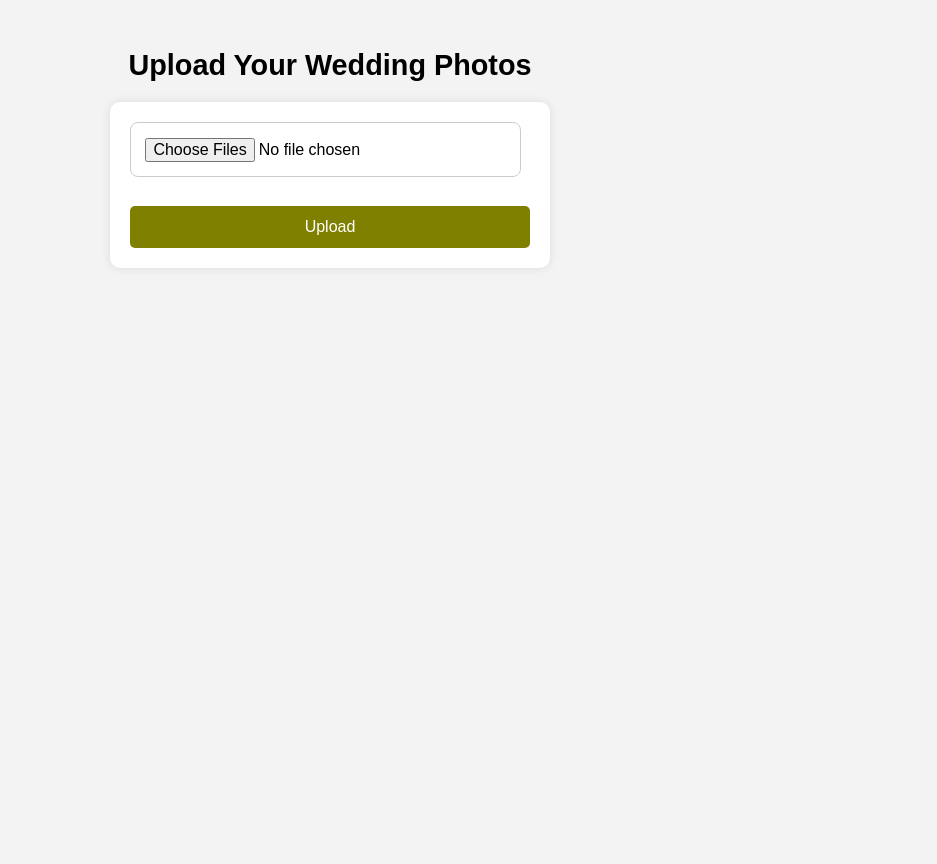
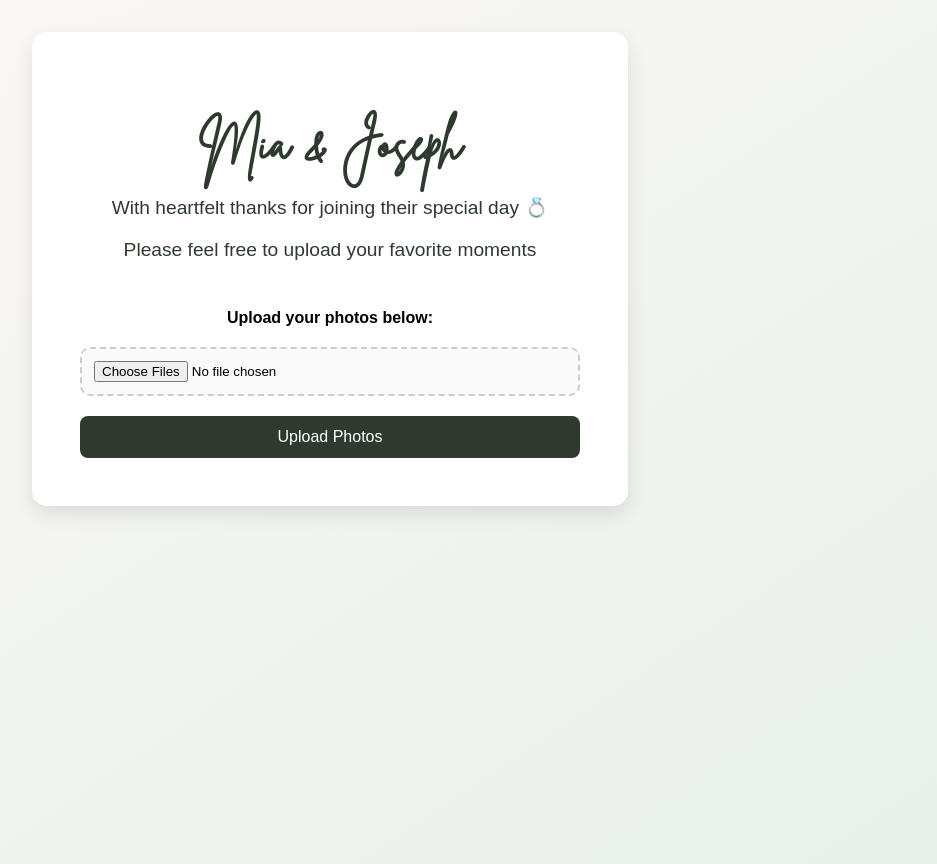
Before and after one commit to elijah-dina/bot-images, a Flask app: page / in a window 1280 px wide. Shown: the whole page, without its empty margins (310-1247 px from the left). Before the commit the page ends 248 px from the top, so only its background shows below. Run offline with Flask 3, Linux system fonts and the light colour scheme.

Commit message:
Modifications Design

```diff
--- a/app.py
+++ b/app.py
@@ -21,10 +21,12 @@ credentials = service_account.Credentials.from_service_account_file(
 )
 drive_service = build('drive', 'v3', credentials=credentials)
 
-ALLOWED_EXTENSIONS = {'png', 'jpg', 'jpeg', 'gif'}
+ALLOWED_EXTENSIONS = {'png', 'jpg', 'jpeg', 'gif', 'mp4', 'mov', 'avi', 'mkv'}
+
 
 def allowed_file(filename):
     return '.' in filename and filename.rsplit('.', 1)[1].lower() in ALLOWED_EXTENSIONS
+
 
 def try_remove_file(path, retries=5, delay=0.2):
     for _ in range(retries):
@@ -34,6 +36,7 @@ def try_remove_file(path, retries=5, delay=0.2):
         except (PermissionError, OSError):
             time.sleep(delay)
     return False
+
 
 @app.route('/', methods=['GET', 'POST'])
 def index():
@@ -48,7 +51,7 @@ def index():
             return redirect(request.url)
 
         for file in files:
-            if file and allowed_file(file.filename) and file.content_type.startswith('image/'):
+            if file and allowed_file(file.filename) and (file.content_type.startswith('image/') or file.content_type.startswith('video/')):
                 filename = secure_filename(file.filename)
                 filepath = os.path.join(UPLOAD_FOLDER, filename)
                 file.save(filepath)
@@ -73,6 +76,7 @@ def index():
 
     return render_template('index.html')
 
+
 if __name__ == "__main__":
     port = int(os.environ.get('PORT', 5000))
     app.run(host='0.0.0.0', port=port, debug=True)
--- /dev/null
+++ b/static/style.css
@@ -0,0 +1,101 @@
+@font-face {
+    font-family: 'Brittany Signature';
+    src: url('fonts/BrittanySignature.otf') format('opentype'),
+    url('fonts/BrittanySignature.ttf') format('truetype');
+    font-weight: normal;
+    font-style: normal;
+}
+
+body {
+    font-family: 'Arial', sans-serif;
+    background: linear-gradient(to bottom right, #fef9f6, #e7f0e8);
+    margin: 0;
+    padding: 2em;
+    display: flex;
+    justify-content: center;
+    align-items: flex-start;
+    min-height: 100vh;
+}
+
+.container {
+    background: white;
+    padding: 3em;
+    border-radius: 15px;
+    box-shadow: 0 8px 20px rgba(0, 0, 0, 0.1);
+    width: 100%;
+    max-width: 500px;
+    text-align: center;
+}
+
+header h1 {
+    font-family: 'Brittany Signature', cursive;
+    font-size: 3rem;
+    color: #2e3a2e;
+    margin-bottom: 10px;
+}
+
+.subheading {
+    font-size: 1.2rem;
+    color: #2e3a2e;
+}
+
+form {
+    display: flex;
+    flex-direction: column;
+    gap: 20px;
+}
+
+label {
+    font-weight: bold;
+    font-size: 1rem;
+    color: black;
+}
+
+input[type="file"] {
+    padding: 12px;
+    border: 2px dashed #ccc;
+    border-radius: 10px;
+    background: #fafafa;
+    transition: border 0.3s;
+}
+
+input[type="file"]:hover {
+    border-color: #aaa;
+}
+
+input[type="submit"] {
+    background-color: #2e3a2e;
+    color: white;
+    border: none;
+    border-radius: 8px;
+    padding: 12px;
+    font-size: 1rem;
+    cursor: pointer;
+    transition: background-color 0.3s;
+}
+
+input[type="submit"]:hover {
+    background-color: #2e3a2e;
+}
+
+.flash {
+    margin-top: 20px;
+    font-size: 1rem;
+    color: darkolivegreen;
+    font-weight: bold;
+}
+
+@media (max-width: 500px) {
+    .container {
+        padding: 20px;
+    }
+
+    header h1 {
+        font-size: 2.5rem;
+        padding-bottom: 1em;
+    }
+
+    .subheading {
+        font-size: 1rem;
+    }
+}
--- a/templates/index.html
+++ b/templates/index.html
@@ -1,86 +1,23 @@
 <!DOCTYPE html>
 <html lang="en">
 <head>
-  <meta charset="UTF-8">
-  <meta name="viewport" content="width=device-width, initial-scale=1.0">
-  <title>Wedding Photo Upload</title>
-  <style>
-    body {
-      font-family: Arial, sans-serif;
-      background: #f3f3f3;
-      padding: 30px 15px;
-      margin: 0;
-      display: flex;
-      flex-direction: column;
-      align-items: center;
-    }
-
-    h1 {
-      font-size: 1.8rem;
-      margin-bottom: 20px;
-      text-align: center;
-    }
-
-    form {
-      width: 100%;
-      max-width: 400px;
-      background: white;
-      padding: 20px;
-      border-radius: 10px;
-      box-shadow: 0 0 10px rgba(0, 0, 0, 0.1);
-    }
-
-    input[type="file"] {
-      width: 90%;
-      padding: 0.9em;
-      margin-bottom: 1.8em;
-      border: 1px solid #ccc;
-      border-radius: 0.5em;
-      font-size: 1rem;
-    }
-
-    input[type="submit"] {
-      width: 100%;
-      padding: 12px;
-      background-color: olive;
-      color: white;
-      border: none;
-      border-radius: 5px;
-      font-size: 1rem;
-      cursor: pointer;
-    }
-
-    input[type="submit"]:hover {
-      background-color: #556b2f;
-    }
-
-    .flash {
-      margin-top: 20px;
-      color: green;
-      font-size: 1rem;
-      text-align: center;
-    }
-
-    @media (max-width: 500px) {
-      body {
-        padding: 15px 10px;
-      }
-
-      h1 {
-        font-size: 1.5rem;
-      }
-
-      form {
-        padding: 15px;
-      }
-    }
-  </style>
+  <meta charset="UTF-8" />
+  <meta name="viewport" content="width=device-width, initial-scale=1.0"/>
+  <title>Mia & Joseph's Wedding Gallery</title>
+  <link rel="stylesheet" href="{{ url_for('static', filename='style.css') }}" />
 </head>
 <body>
-  <h1>Upload Your Wedding Photos</h1>
+<div class="container">
+  <header>
+    <h1>Mia & Joseph</h1>
+    <p class="subheading">With heartfelt thanks for joining their special day 💍</p>
+    <p class="subheading" style="padding-bottom: 1.5em">Please feel free to upload your favorite moments</p>
+  </header>
+
   <form method="POST" enctype="multipart/form-data">
-    <input type="file" name="images" accept="image/*" multiple>
-    <input type="submit" value="Upload">
+    <label for="images">Upload your photos below:</label>
+    <input type="file" name="images" accept="image/*,video/*" multiple>
+    <input type="submit" value="Upload Photos">
   </form>
 
   {% with messages = get_flashed_messages() %}
@@ -92,5 +29,6 @@
   </div>
   {% endif %}
   {% endwith %}
+</div>
 </body>
 </html>
```
Also changed, not shown: static/fonts/BrittanySignature.otf (added), static/fonts/BrittanySignature.ttf (added), static/fonts/Readme.txt (added), 1 other file. Lines whose indentation alone changed are shown as unchanged.
